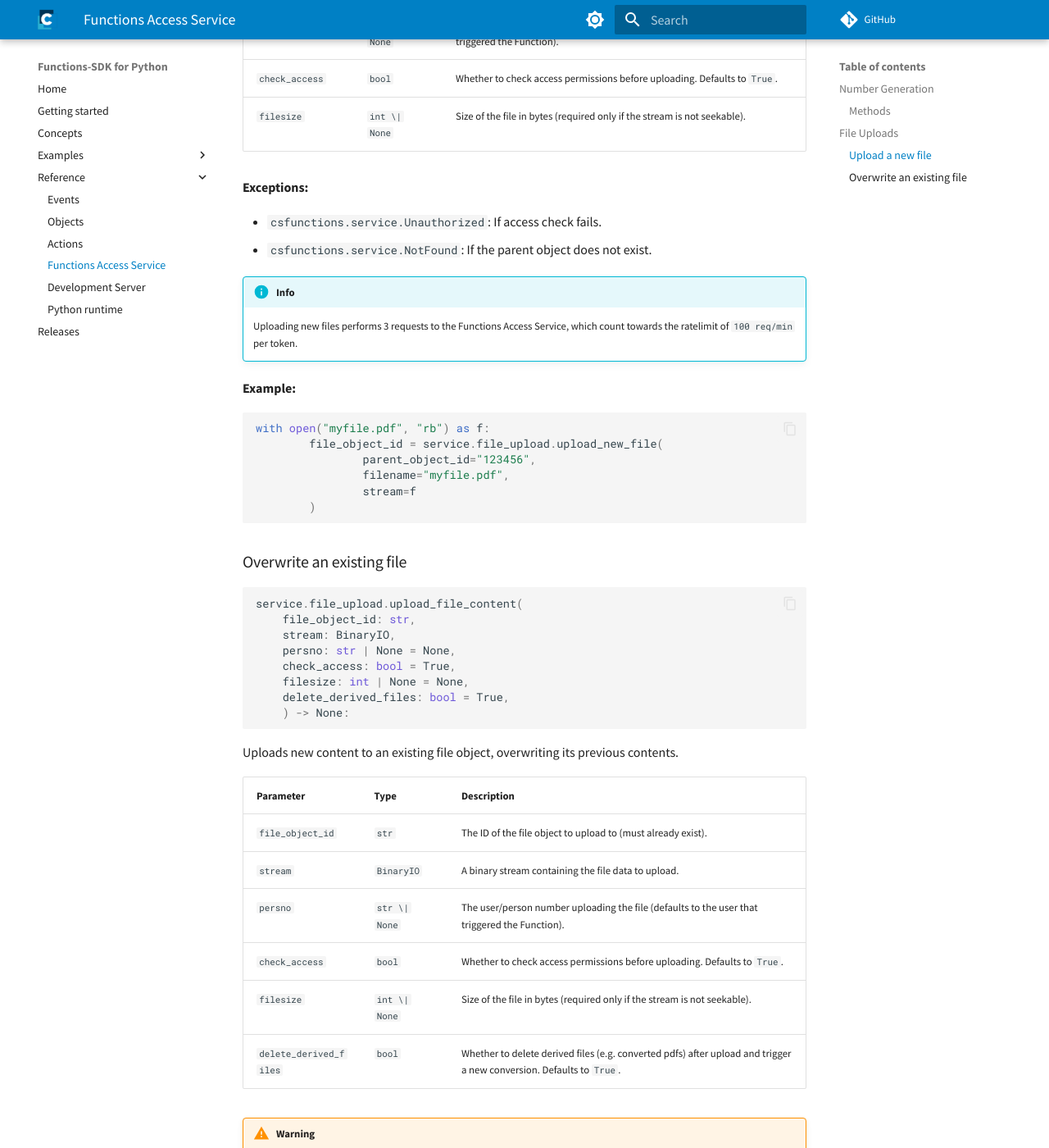
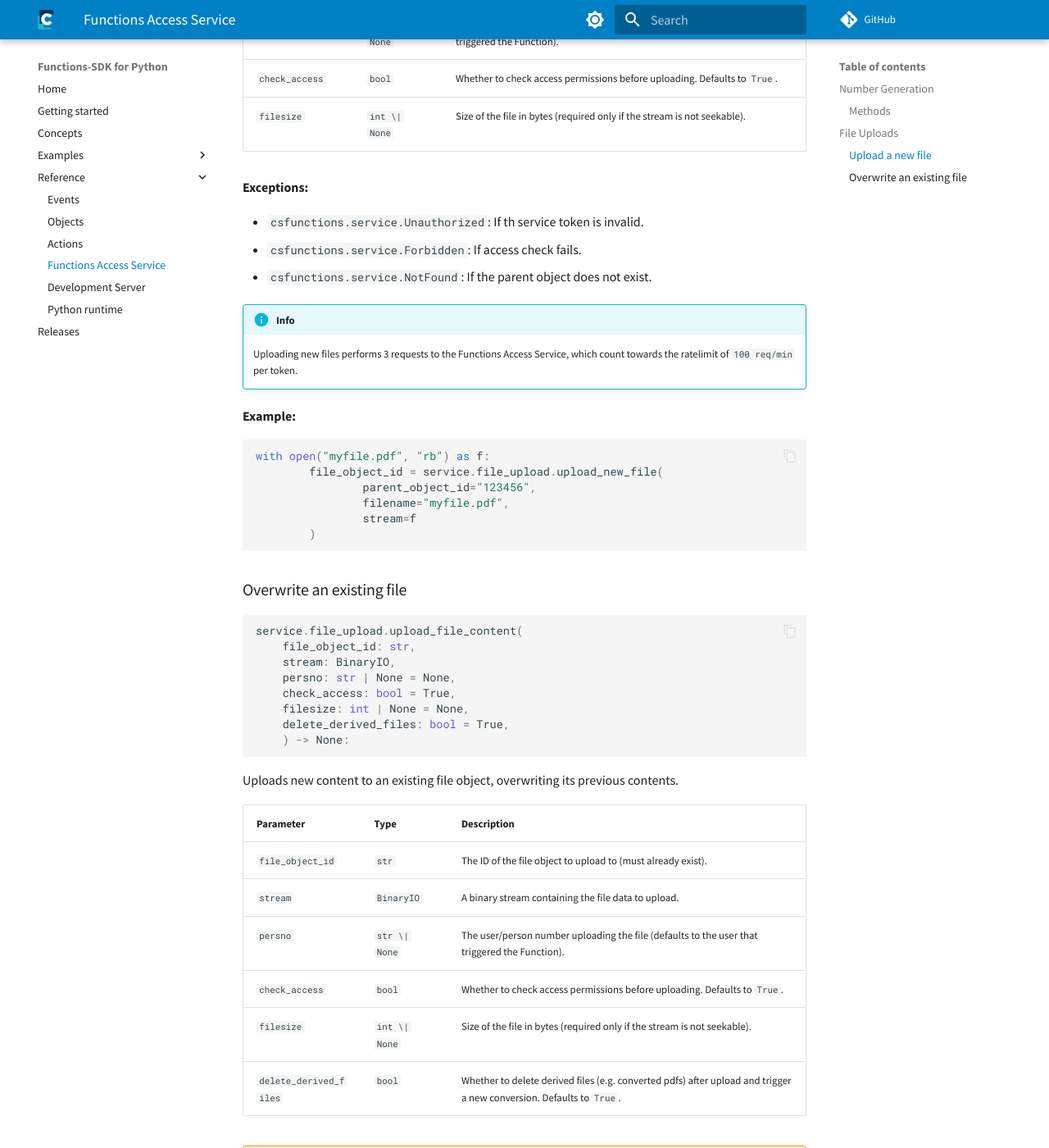
Before and after one commit to cslab/functions-sdk-python, an MkDocs documentation site: the page built from docs/reference/service.md, in a window 1280 px wide and 1400 px high, scrolled down 1641 px. Shown: the whole window at 82% size. Built offline with MkDocs 1.6.1 and Material for MkDocs 9.7.7, drawn with Linux system fonts in a browser that asks for light colours; comment, search, counter and statistics services are not loaded; some of the changed text lies outside the part shown.

Commit message:
Add Forbidden exception handling and update documentation for access checks

```diff
--- a/docs/reference/service.md
+++ b/docs/reference/service.md
@@ -73,7 +73,8 @@ Creates a new file attached to the parent object and uploads content from the pr
 
 **Exceptions:**
 
-- `csfunctions.service.Unauthorized`: If access check fails.
+- `csfunctions.service.Unauthorized`: If th service token is invalid.
+- `csfunctions.service.Forbidden`: If access check fails.
 - `csfunctions.service.NotFound`: If the parent object does not exist.
 
 
@@ -119,7 +120,8 @@ Uploads new content to an existing file object, overwriting its previous content
 
 **Exceptions:**
 
-- `csfunctions.service.Unauthorized`: If access check fails.
+- `csfunctions.service.Unauthorized`: If th service token is invalid.
+- `csfunctions.service.Forbidden`: If access check fails.
 - `csfunctions.service.Conflict`: If the file is already locked.
 - `csfunctions.service.NotFound`: If the file object does not exist.
 - `csfunctions.service.RateLimitExceeded`: If the services rate limit is exceeded.
```
Also changed, not shown: 2 other files.
